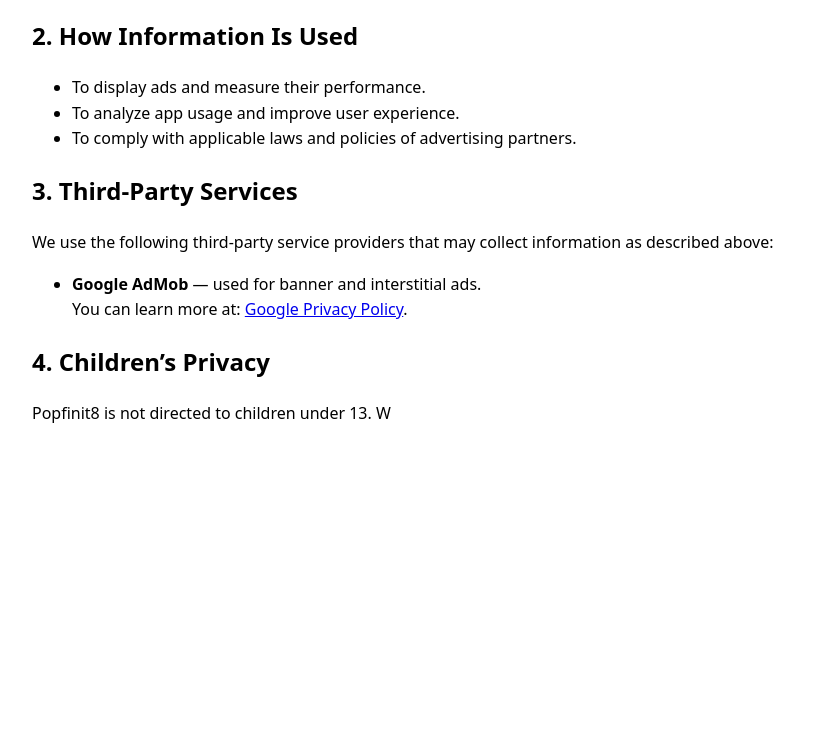
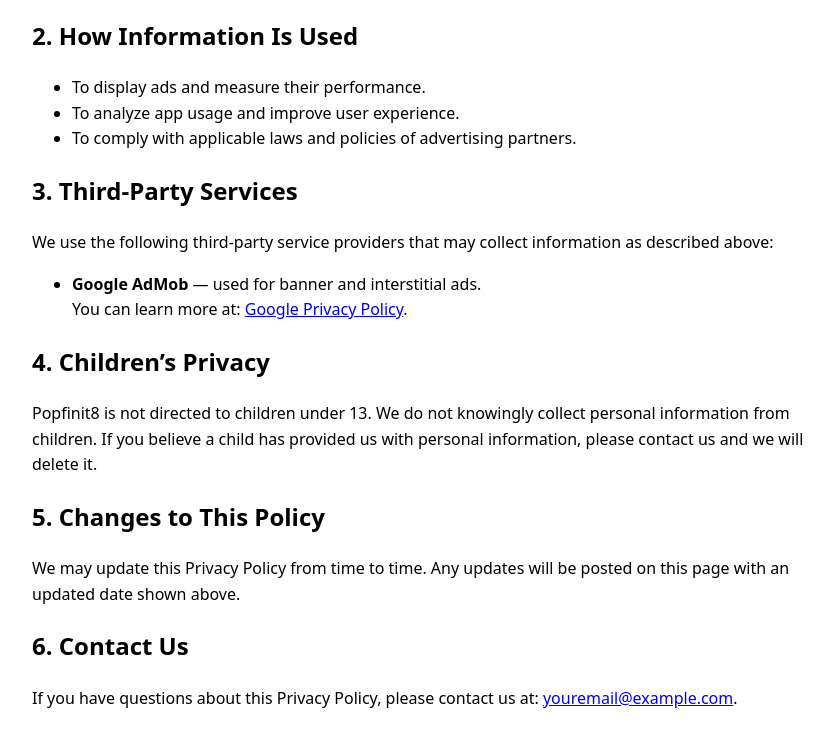
Before and after one commit to spurdow/popfinit8-privacy, a plain HTML site: page index.html in a window 1280 px wide. Shown: the part 389-1136 px from the top of the page, without its empty margins (208-1041 px from the left). Before the commit the page ends 856 px from the top, so only its background shows below. Drawn offline with Linux system fonts and the light colour scheme.

Commit message:
Update index.html

```diff
--- a/index.html
+++ b/index.html
@@ -34,4 +34,15 @@
   </ul>
 
   <h2>4. Children’s Privacy</h2>
-  <p>Popfinit8 is not directed to children under 13. W
+  <p>Popfinit8 is not directed to children under 13. We do not knowingly collect personal information from children.
+  If you believe a child has provided us with personal information, please contact us and we will delete it.</p>
+
+  <h2>5. Changes to This Policy</h2>
+  <p>We may update this Privacy Policy from time to time. Any updates will be posted on this page
+  with an updated date shown above.</p>
+
+  <h2>6. Contact Us</h2>
+  <p>If you have questions about this Privacy Policy, please contact us at:
+  <a href="mailto:youremail@example.com">youremail@example.com</a>.</p>
+</body>
+</html>
```
